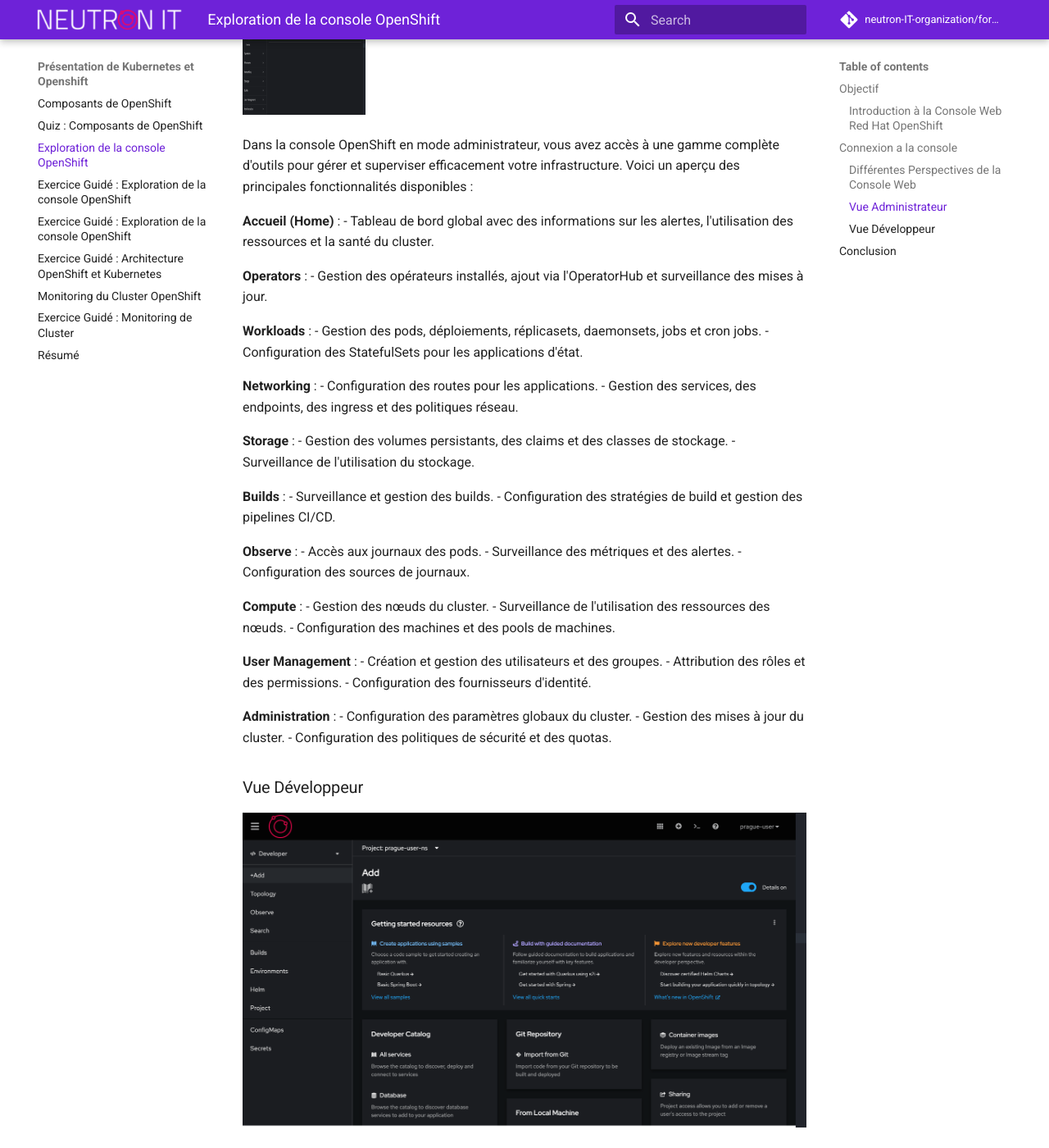
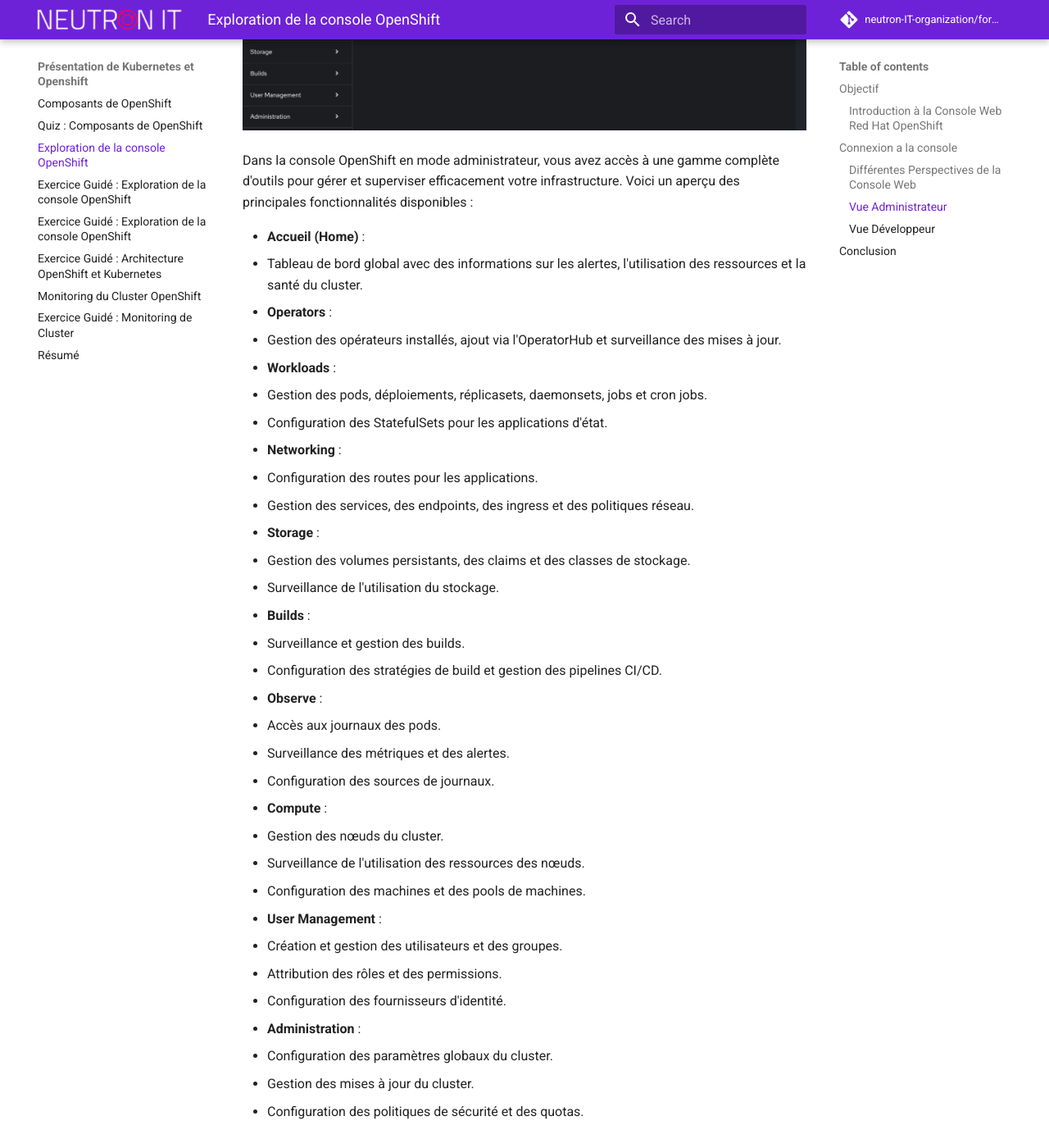
Before and after one commit to neutron-IT-organization/formation-openshift, an MkDocs documentation site: the page built from content/01_Présentation_de_Kubernetes_et_Openshift/02_Exploration_de_la_console.md, in a window 1280 px wide and 1400 px high, scrolled down 3067 px. Shown: the whole window at 82% size. Built offline with MkDocs 1.6.1 and Material for MkDocs 9.7.7, drawn with Linux system fonts in a browser that asks for light colours; comment, search, counter and statistics services are not loaded; some of the changed text lies outside the part shown.

Commit message:
add indentation

```diff
--- a/content/01_Présentation_de_Kubernetes_et_Openshift/02_Exploration_de_la_console.md
+++ b/content/01_Présentation_de_Kubernetes_et_Openshift/02_Exploration_de_la_console.md
@@ -28,57 +28,57 @@
 
 La console Web OpenShift propose deux modes principaux : Administrator et Developer. La disposition des menus et les fonctionnalités disponibles varient en fonction du mode sélectionné. En haut du menu latéral, un sélecteur de perspective permet de naviguer facilement entre les modes Administrator et Developer.
 
-![First login](./images/view.png)
+![First login](./images/view.png){: style="height:300px"}
 
 Chaque mode offre des pages et des catégories de menus spécifiquement conçues pour répondre aux besoins de l'utilisateur. Le mode Administrator est orienté vers la configuration, la gestion du cluster, les déploiements, et les opérations courantes. En revanche, le mode Developer se concentre sur la conception et le déploiement d'applications.
 
 ### Vue Administrateur
 
-![Admin view](./images/admin_view.png){: style="height:150px;width:150px"}
+![Admin view](./images/admin_view.png)
 
 Dans la console OpenShift en mode administrateur, vous avez accès à une gamme complète d'outils pour gérer et superviser efficacement votre infrastructure. Voici un aperçu des principales fonctionnalités disponibles :
 
-**Accueil (Home)** :
-  - Tableau de bord global avec des informations sur les alertes, l'utilisation des ressources et la santé du cluster.
+* **Accueil (Home)** :
+  * Tableau de bord global avec des informations sur les alertes, l'utilisation des ressources et la santé du cluster.
 
-**Operators** :
-  - Gestion des opérateurs installés, ajout via l'OperatorHub et surveillance des mises à jour.
+* **Operators** :
+  * Gestion des opérateurs installés, ajout via l'OperatorHub et surveillance des mises à jour.
 
-**Workloads** :
-  - Gestion des pods, déploiements, réplicasets, daemonsets, jobs et cron jobs.
-  - Configuration des StatefulSets pour les applications d'état.
+* **Workloads** :
+  * Gestion des pods, déploiements, réplicasets, daemonsets, jobs et cron jobs.
+  * Configuration des StatefulSets pour les applications d'état.
 
-**Networking** :
-  - Configuration des routes pour les applications.
-  - Gestion des services, des endpoints, des ingress et des politiques réseau.
+* **Networking** :
+  * Configuration des routes pour les applications.
+  * Gestion des services, des endpoints, des ingress et des politiques réseau.
 
-**Storage** :
-  - Gestion des volumes persistants, des claims et des classes de stockage.
-  - Surveillance de l'utilisation du stockage.
+* **Storage** :
+  * Gestion des volumes persistants, des claims et des classes de stockage.
+  * Surveillance de l'utilisation du stockage.
 
-**Builds** :
-  - Surveillance et gestion des builds.
-  - Configuration des stratégies de build et gestion des pipelines CI/CD.
+* **Builds** :
+  * Surveillance et gestion des builds.
+  * Configuration des stratégies de build et gestion des pipelines CI/CD.
 
-**Observe** :
-  - Accès aux journaux des pods.
-  - Surveillance des métriques et des alertes.
-  - Configuration des sources de journaux.
+* **Observe** :
+  * Accès aux journaux des pods.
+  * Surveillance des métriques et des alertes.
+  * Configuration des sources de journaux.
 
-**Compute** :
-  - Gestion des nœuds du cluster.
-  - Surveillance de l'utilisation des ressources des nœuds.
-  - Configuration des machines et des pools de machines.
+* **Compute** :
+  * Gestion des nœuds du cluster.
+  * Surveillance de l'utilisation des ressources des nœuds.
+  * Configuration des machines et des pools de machines.
 
-**User Management** :
-  - Création et gestion des utilisateurs et des groupes.
-  - Attribution des rôles et des permissions.
-  - Configuration des fournisseurs d'identité.
+* **User Management** :
+  * Création et gestion des utilisateurs et des groupes.
+  * Attribution des rôles et des permissions.
+  * Configuration des fournisseurs d'identité.
 
-**Administration** :
-  - Configuration des paramètres globaux du cluster.
-  - Gestion des mises à jour du cluster.
-  - Configuration des politiques de sécurité et des quotas.
+* **Administration** :
+  * Configuration des paramètres globaux du cluster.
+  * Gestion des mises à jour du cluster.
+  * Configuration des politiques de sécurité et des quotas.
 
 ### Vue Développeur
 
@@ -86,49 +86,49 @@
 
 La vue développeur de la console OpenShift est conçue pour optimiser le développement et le déploiement d'applications. Voici ce que vous pouvez faire dans cette vue :
 
-**Topology (Topologie)** :
-    - Visualisation graphique des applications et des services.
-    - Gestion des ressources et des relations entre les composants.
+* **Topology (Topologie)** :
+    * Visualisation graphique des applications et des services.
+    * Gestion des ressources et des relations entre les composants.
 
-**Observe** :
-  - Accès aux journaux des applications.
-  - Surveillance des métriques spécifiques aux projets.
-  - Configuration des sources de journaux pour le débogage.
+* **Observe** :
+  * Accès aux journaux des applications.
+  * Surveillance des métriques spécifiques aux projets.
+  * Configuration des sources de journaux pour le débogage.
 
-**Search (Recherche)** :
-  - Recherche de ressources spécifiques dans les projets.
-  - Filtrage par type de ressource et par étiquette.
-  - Accès rapide aux détails des ressources trouvées.
+* **Search (Recherche)** :
+  * Recherche de ressources spécifiques dans les projets.
+  * Filtrage par type de ressource et par étiquette.
+  * Accès rapide aux détails des ressources trouvées.
 
-**Builds** :
-  - Gestion et surveillance des builds de projet.
-  - Configuration des stratégies de build spécifiques au projet.
-  - Visualisation des pipelines CI/CD.
+* **Builds** :
+  * Gestion et surveillance des builds de projet.
+  * Configuration des stratégies de build spécifiques au projet.
+  * Visualisation des pipelines CI/CD.
 
-**Environments (Environnements)** :
-  - Gestion des configurations d'environnement pour les applications.
-  - Définition des variables d'environnement.
-  - Surveillance des configurations d'environnement.
+* **Environments (Environnements)** :
+  * Gestion des configurations d'environnement pour les applications.
+  * Définition des variables d'environnement.
+  * Surveillance des configurations d'environnement.
 
-**Helm** :
-  - Accès à Helm Charts pour déployer des applications.
-  - Gestion des releases Helm.
-  - Surveillance des applications déployées via Helm.
+* **Helm** :
+  * Accès à Helm Charts pour déployer des applications.
+  * Gestion des releases Helm.
+  * Surveillance des applications déployées via Helm.
 
-**Project (Projet)** :
-  - Vue d'ensemble des ressources du projet.
-  - Gestion des quotas et des limites de ressources.
-  - Surveillance de l'utilisation des ressources au niveau du projet.
+* **Project (Projet)** :
+  * Vue d'ensemble des ressources du projet.
+  * Gestion des quotas et des limites de ressources.
+  * Surveillance de l'utilisation des ressources au niveau du projet.
 
-**Config Maps** :
-  - Création et gestion des ConfigMaps.
-  - Utilisation des ConfigMaps pour stocker des configurations de données.
-  - Intégration des ConfigMaps dans les applications.
+* **Config Maps** :
+  * Création et gestion des ConfigMaps.
+  * Utilisation des ConfigMaps pour stocker des configurations de données.
+  * Intégration des ConfigMaps dans les applications.
 
-**Secrets** :
-  - Création et gestion des secrets.
-  - Utilisation des secrets pour stocker des informations sensibles.
-  - Intégration des secrets dans les applications.
+* **Secrets** :
+  * Création et gestion des secrets.
+  * Utilisation des secrets pour stocker des informations sensibles.
+  * Intégration des secrets dans les applications.
 
 ## Conclusion
 
```
